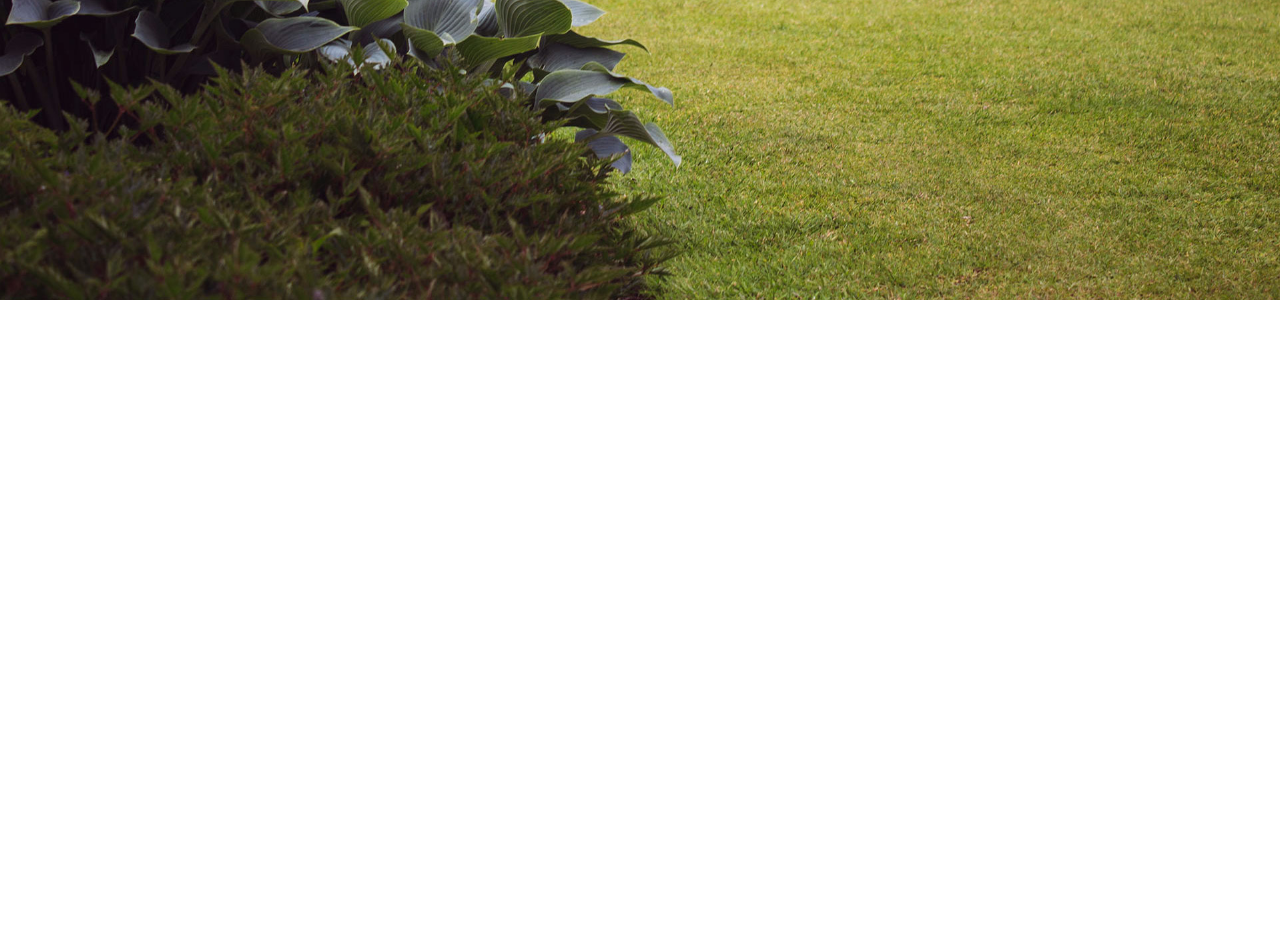
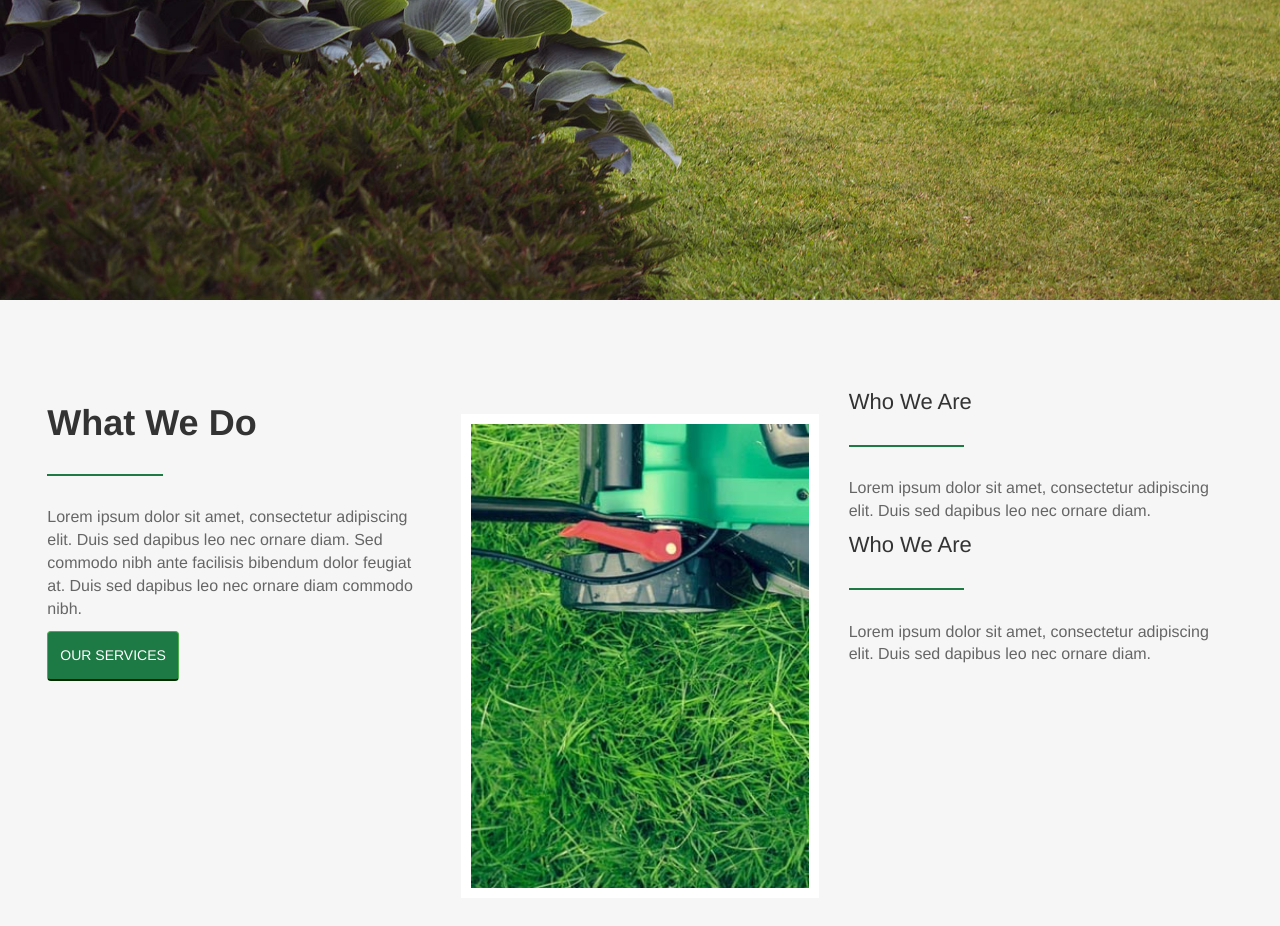
Before and after one commit to IQ01660/25.07.2017, a plain HTML site: page index.html in a window 1280 px wide. Shown: the part 500-1426 px from the top of the page. Before the commit the page ends 800 px from the top, so only its background shows below. Drawn offline with nearby package versions, Linux system fonts and the light colour scheme.

Commit message:
completed the js of about and about itself

```diff
--- a/index.html
+++ b/index.html
@@ -11,8 +11,7 @@
 </head>
 <body>
     <!--navigation bar-->
-    <div class="intro">
-        <nav class="navbar navigIntro">
+    <nav class="navbar navigIntro">
         <div class="container-fluid">
             <div class="navbar-header">
                 <span class="icon-bar"></span>
@@ -22,18 +21,44 @@
             <a class="navbar-brand" href="">Greenside</a>
             </div>
             <ul class="nav navbar-nav">
-                <li><a class="navBut" href="">ABOUT</a></li>
-                <li><a class="navBut" href="">SERVICES</a></li>
-                <li><a class="navBut" href="">GALLERY</a></li>
-                <li><a class="navBut" href="">TESTIMONIALS</a></li>
-                <li><a class="navBut" href="">CONTACT</a></li>
+                <li><a id="about" class="navBut" href="">ABOUT</a></li>
+                <li><a id="" class="navBut" href="">SERVICES</a></li>
+                <li><a id="" class="navBut" href="">GALLERY</a></li>
+                <li><a id="" class="navBut" href="">TESTIMONIALS</a></li>
+                <li><a id="" class="navBut" href="">CONTACT</a></li>
             </ul>
         </div>
         </nav>
+    <div class="intro">
+
         <div class="mainTitle" style="margin-top:0"><h1>Lawn &amp Garden Services</h1></div>
         <div class="mainSub"><span>Lorem ipsum dolor sit amet, consectetur adipiscing elit.
 Duis sed dapibus leo nec ornare diam.</span></div>
         <div class="mainBut"><button type="button" class="btn btn-success">MORE INFO</button></div>
+    </div>
+    <!--about-->
+    <div class="about">
+        <div class="whatDo">
+            <h1 style="margin:0;">What We Do</h1>
+            <div class="underLine"></div>
+            <p>Lorem ipsum dolor sit amet, consectetur adipiscing elit. Duis sed dapibus leo nec ornare diam. Sed commodo nibh ante facilisis bibendum dolor feugiat at. Duis sed dapibus leo nec ornare diam commodo nibh.</p>
+            <div class="aboutBut"><button type="button" class="btn btn-success">OUR SERVICES</button></div>
+        </div>
+        <div class="grassCut">
+            <img src="img/grassCutter.jpg" alt="grassCutter">
+        </div>
+        <div class="aboutDesc">
+            <div class="aboutDescItem">
+                <h2 style="margin:0">Who We Are</h2>
+                <div class="underLine"></div>
+                <p>Lorem ipsum dolor sit amet, consectetur adipiscing elit. Duis sed dapibus leo nec ornare diam.</p>
+            </div>
+            <div class="aboutDescItem">
+                <h2 style="margin:0">Who We Are</h2>
+                <div class="underLine"></div>
+                <p>Lorem ipsum dolor sit amet, consectetur adipiscing elit. Duis sed dapibus leo nec ornare diam.</p>
+            </div>
+        </div>
     </div>
 
 
--- a/main.css
+++ b/main.css
@@ -1,13 +1,22 @@
+html {
+    font-size:16px;
+}
 body {
     margin:0;
 }
+/*transitions for buttons in nav*/
+#about {
+    transition:0.4s all ease;
+}
 .navigIntro {
-    background:rgba(27, 109, 63,0.01);
+    /*background:rgba(27, 109, 63,0.01);*/
     width:100%;
     margin:0;
     position:fixed;
+    z-index: 10;
     top:0;
     left:0;
+    transition: 0.6s all ease;
 }
 /*changing bootstrap navigation bar*/
 a:focus, a:hover {
@@ -70,6 +79,7 @@ a:focus, a:hover {
     background-repeat: no-repeat;
     background-size: cover;
     height:100vh;
+    position:relative;
 }
 .mainTitle {
     color:white;
@@ -98,8 +108,71 @@ a:focus, a:hover {
     position:relative;
 }
 .mainBut button {
-    width:120px;
     height:50px;
     background:#1E7A45;
     border-bottom:green 2px outset;
 }
+/* about */
+.about {
+    position:relative;
+    width:100%;
+    height:100vh;
+    background: #f6f6f6;
+    text-align:center;
+}
+.whatDo {
+    display:inline-block;
+    width:30%;
+    margin-left:1%;
+    margin-right:1%;
+    text-align: left;
+    margin-top:7%;
+}
+.whatDo h1 {
+    font-size:2.25rem;
+    font-weight:600;
+    color:#333;
+}
+.whatDo p {
+    font-size:1rem;
+    color:#666;
+}
+.grassCut {
+    display:inline-block;
+    width:28%;
+    margin-left:1%;
+    margin-right:1%;
+    border:10px solid white;
+    margin-top:7%;
+}
+.grassCut img {
+    width:100%;
+    height:auto;
+}
+.aboutDesc {
+    display:inline-block;
+    width:30%;
+    margin-left:1%;
+    margin-right:1%;
+    text-align: left;
+    margin-top:7%;
+}
+.aboutDesc h2 {
+    color:#333;
+    font-size:1.375rem;
+}
+.aboutDesc p {
+    font-size:1rem;
+    color:#666;
+}
+.underLine {
+    width:30%;
+    height:0;
+    margin:8% 0;
+    border-bottom:2px solid #1E7A45;
+}
+.aboutBut button {
+    height:50px;
+    background:#1E7A45;
+    border-bottom:green 2px outset;
+}
--- a/main.js
+++ b/main.js
@@ -0,0 +1,18 @@
+$(window).scroll(function() {
+   if ($("body").scrollTop()>=100) {
+        $(".navigIntro").css("background","#1E7A45");
+
+   }
+   else  {
+        $(".navigIntro").css("background","rgba(27, 109, 63,0.01)");
+   }
+   $(window).scroll(function() {
+        if ($("body").scrollTop()>=550 && $("body").scrollTop()<=1320) {
+            $("#about").css("color","white");
+        }
+        else {
+            $("#about").css("color","#BED0C0");
+        }
+   })
+
+})
```
Also changed, not shown: img/grassCutter.jpg (added), 1 other file.
